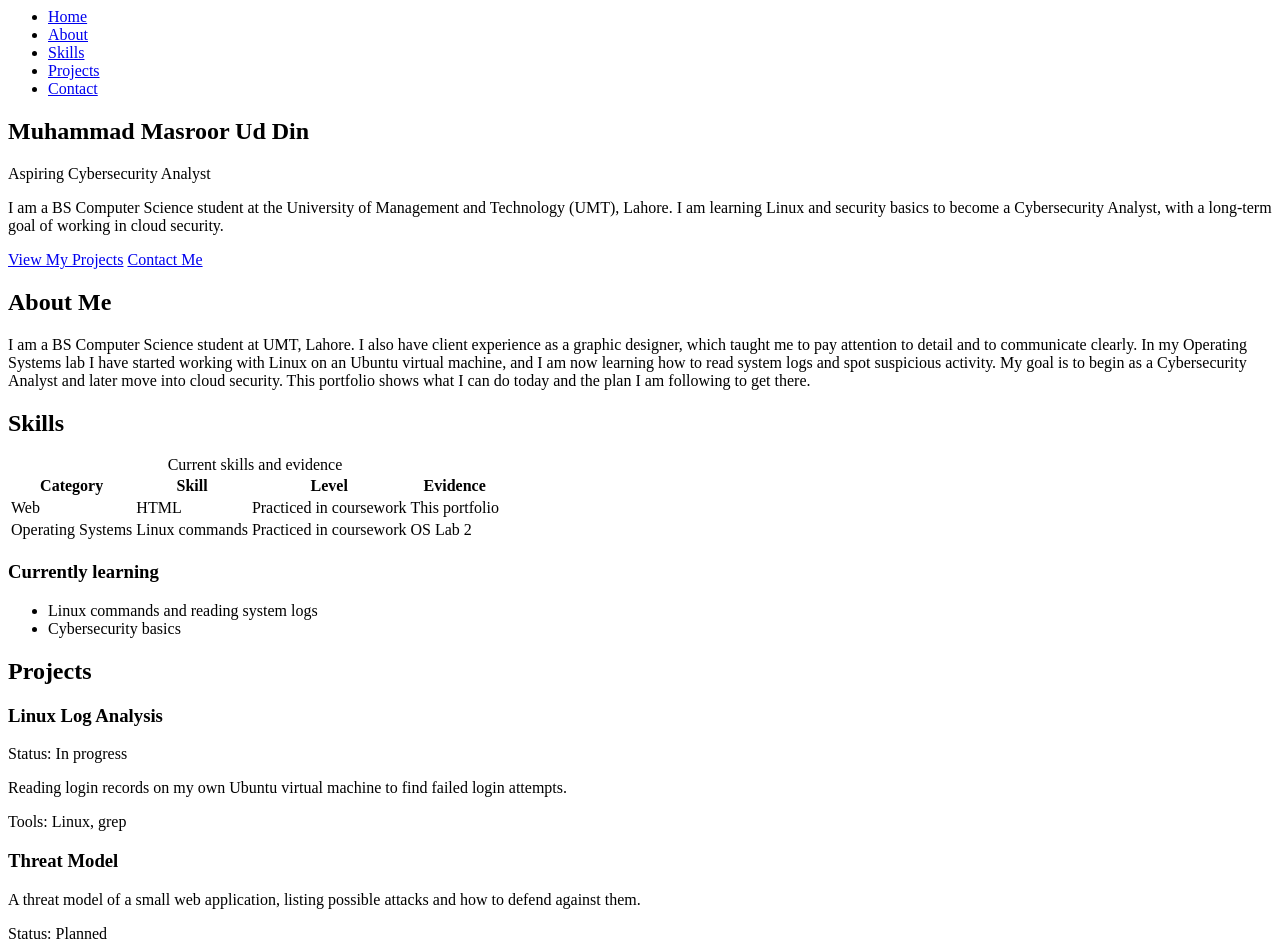
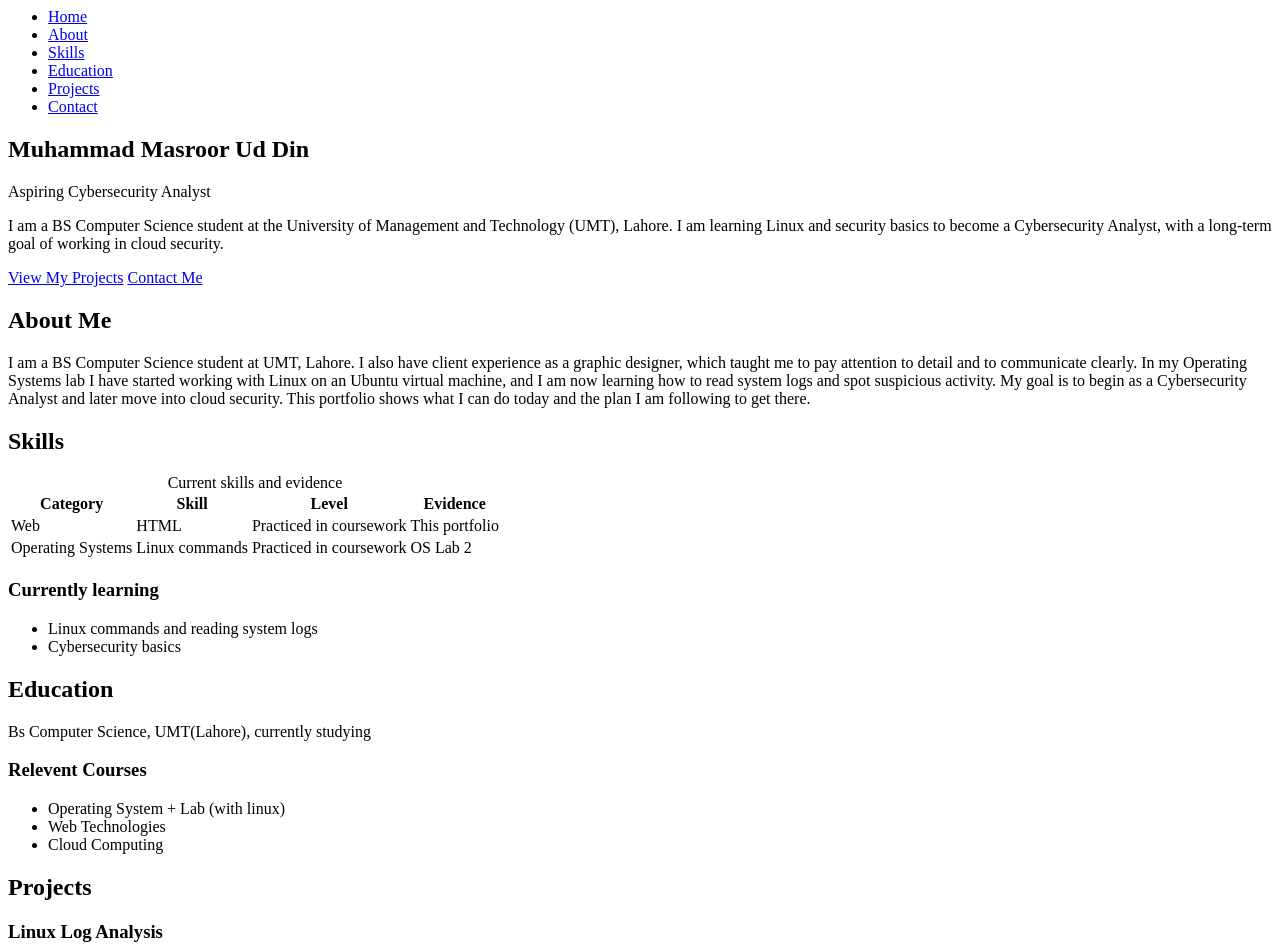
Before and after one commit to masroor-moon/portfolio, a plain HTML site: page index.html in a window 1280 px wide. Shown: the top 952 px of the page. Drawn offline with Linux system fonts and the light colour scheme.

Commit message:
added education section inside main

```diff
--- a/index.html
+++ b/index.html
@@ -5,6 +5,7 @@
                <li><a href="#home">Home</a></li>
                <li><a href="#about">About</a></li>
                <li><a href="#skills">Skills</a></li>
+               <li><a href="education">Education</a></li>
                <li><a href="#projects">Projects</a></li>
                <li><a href="#contact">Contact</a></li>
             </ul>
@@ -61,6 +62,17 @@
     </ul>
 </section>
 
+<section id="education">
+    <h2>Education</h2>
+    <p>Bs Computer Science, UMT(Lahore), currently studying</p>
+    <h3>Relevent Courses</h3>
+    <ul>
+        <li>Operating System + Lab (with linux)</li>
+        <li>Web Technologies</li>
+        <li>Cloud Computing</li>
+    </ul>
+</section>
+
         <section id="projects">
             <h2>Projects</h2>
             <article>
```
